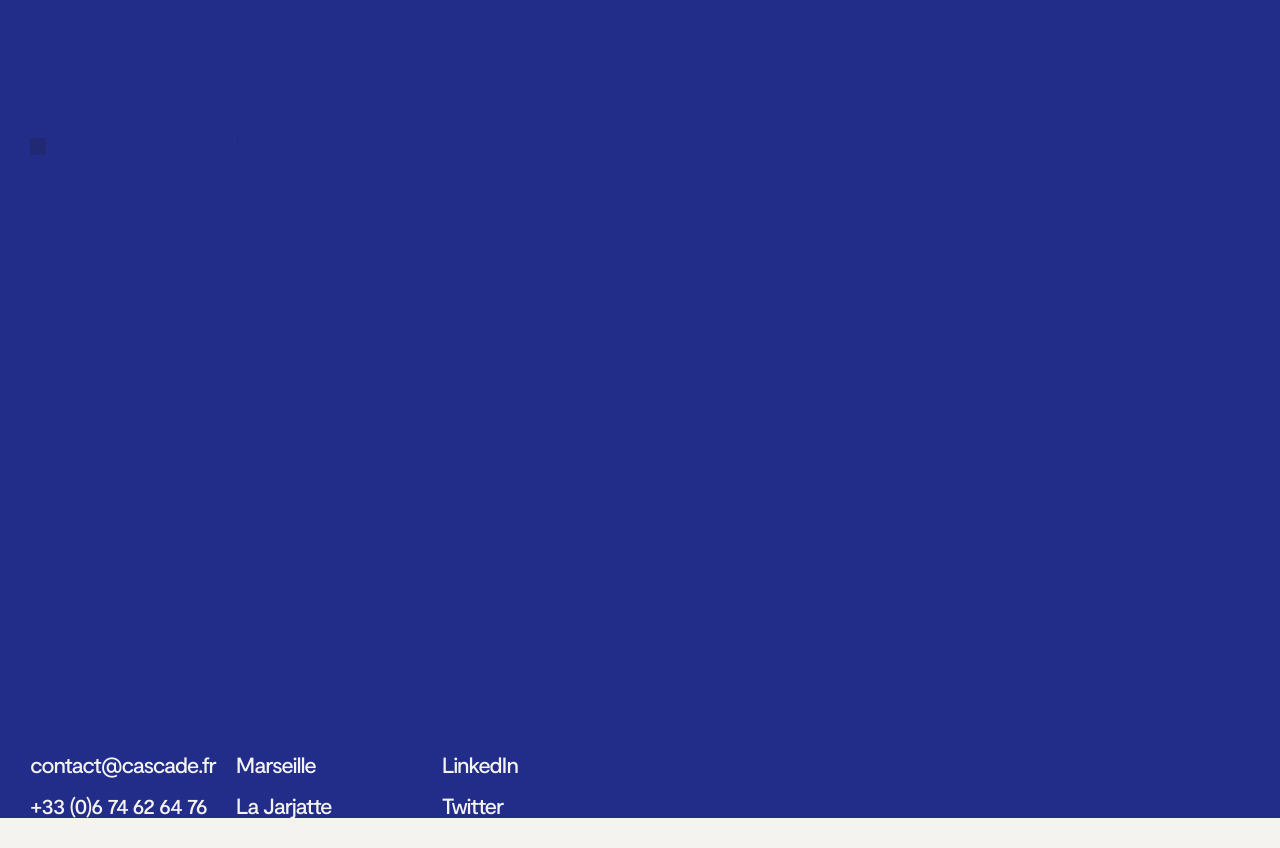
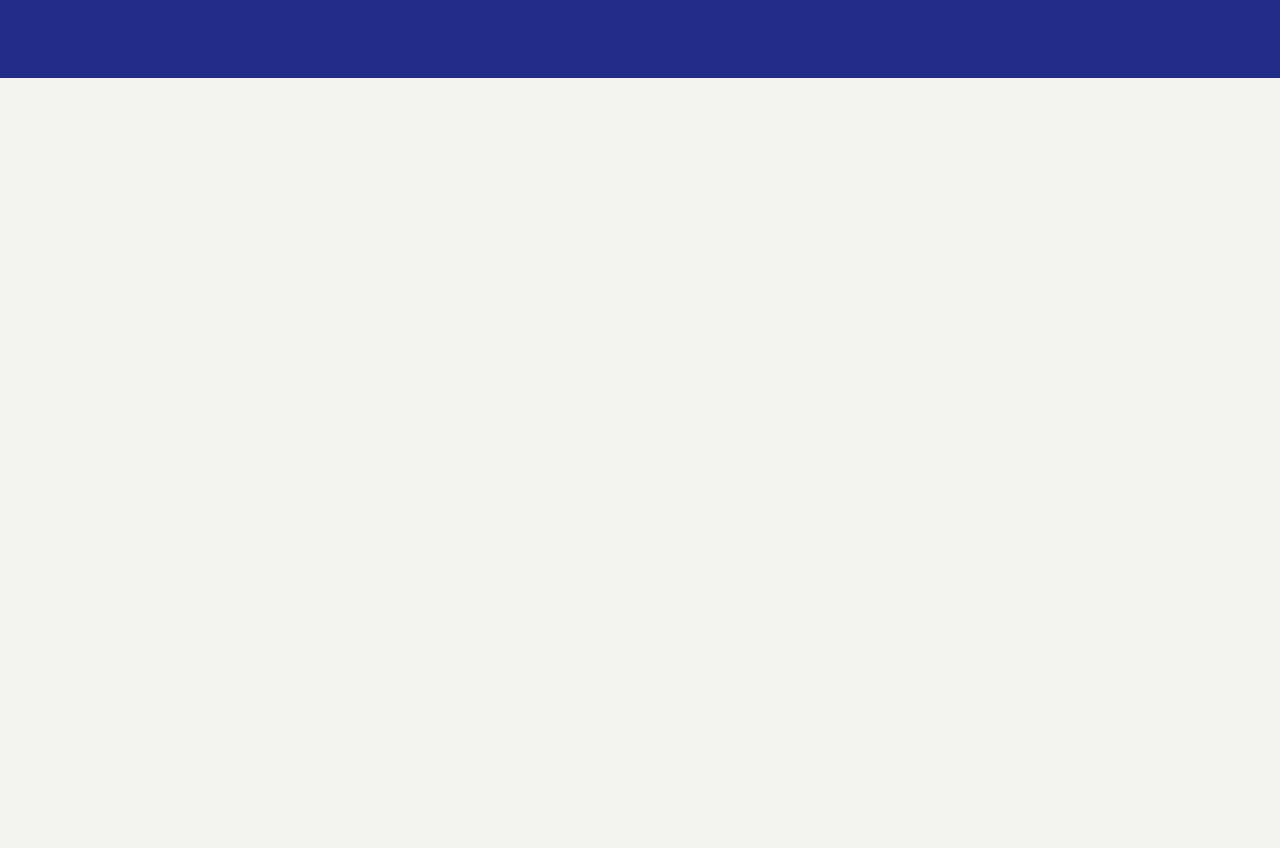
Before and after one commit to LapassetAC/cascade, a Next.js app: page /expertise in a window 1280 px wide. Shown: the part 640-1488 px from the top of the page. After the commit the page ends 800 px from the top, so only its background shows below. Built offline with nearby package versions, Linux system fonts and the light colour scheme.

Commit message:
logo color

```diff
--- a/src/components/CascadeLogo.js
+++ b/src/components/CascadeLogo.js
@@ -23,7 +23,6 @@ const StyledContainer = styled.div`
   h1 {
     font-weight: 900;
     font-size: 32px;
-    /* font-size: 20px; */
     line-height: 0.8em;
     ${({ $isAnimation }) =>
       $isAnimation &&
@@ -38,7 +37,11 @@ const StyledContainer = styled.div`
     @media ${(props) => props.theme.minWidth.md} {
       height: 30px;
     }
+    path {
+      fill: ${({ $color }) => $color};
+    }
     line {
+      stroke: ${({ $color }) => $color};
       stroke-dasharray: 44;
       stroke-dashoffset: 0;
       transition: stroke-dashoffset 0.4s ease-in-out;
@@ -60,7 +63,7 @@ export default function CascadeLogo({ color, isAnimation }) {
       onMouseOver={() => setIsLogoHovered(true)}
       $isLogoHovered={isLogoHovered}
       $isAnimation={isAnimation}
-      // style={{ color: color }}
+      $color={color}
     >
       <svg
         width="273"
--- a/src/components/layout/index.js
+++ b/src/components/layout/index.js
@@ -19,7 +19,7 @@ export default function Layout({ children }) {
     <StyledLayout $bgColor={colors.bgColor} $fontColor={colors.fontColor}>
       <Header bgColor={colors.bgColor} fontColor={colors.fontColor} />
       <main>{children}</main>
-      <Footer colors={colors} />
+      {router.pathname === "/" && <Footer colors={colors} />}
     </StyledLayout>
   );
 }
```
